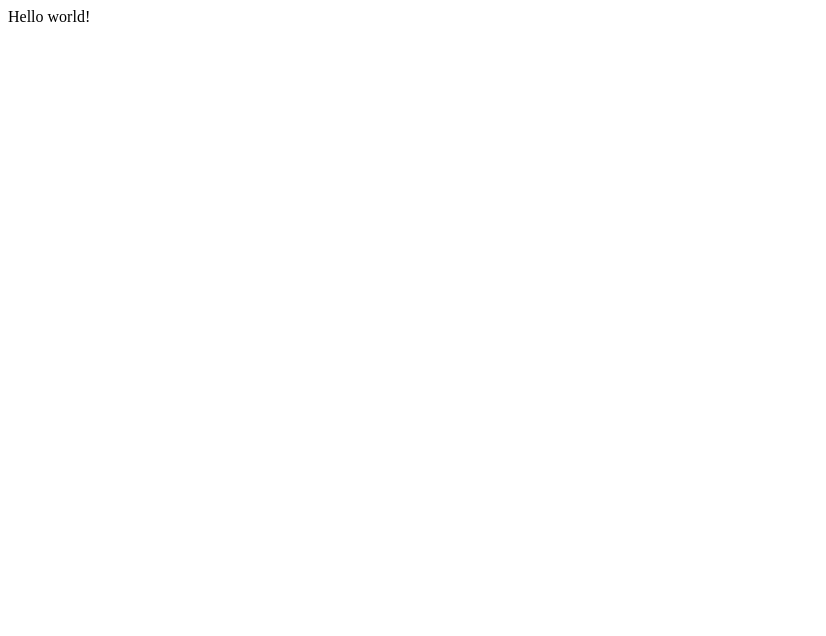
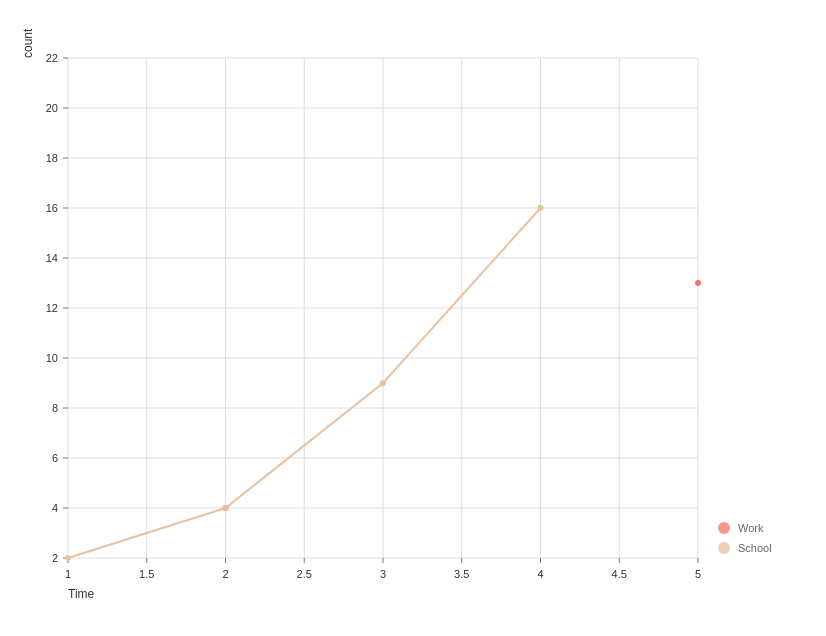
Before and after one commit to loggs/cost_of_education, a React (Create React App) app: page / in a window 1280 px wide. Shown: the top 636 px of the page, without its empty margins (0-826 px from the left). Built offline with nearby package versions, Linux system fonts and the light colour scheme.

Commit message:
Create initial line plot

```diff
--- a/package.json
+++ b/package.json
@@ -3,6 +3,7 @@
   "version": "0.1.0",
   "private": true,
   "dependencies": {
+    "@nivo/line": "^0.50.0",
     "react": "^16.5.2",
     "react-dom": "^16.5.2",
     "react-scripts": "2.0.5"
--- a/src/App.js
+++ b/src/App.js
@@ -1,9 +1,100 @@
-import React, { Component } from 'react';
+import React, { Component } from "react";
+import { ResponsiveLine } from "@nivo/line";
 
 class App extends Component {
+  state = {
+    data: [
+      {
+        id: "School",
+        data: [{ x: 1, y: 2 }, { x: 2, y: 4 }, { x: 3, y: 9 }, { x: 4, y: 16 }]
+      },
+      {
+        id: "Work",
+        data: [{ x: 1, y: 2 }, { x: 2, y: 3 }, { x: 3, y: 4 }, { x: 4, y: 5 }]
+      }
+    ]
+  };
   render() {
+    console.log(this.state.data);
     return (
-        <div>Hello world!</div>
+      <ResponsiveLine
+        data={this.state.data}
+        margin={{
+          top: 50,
+          right: 110,
+          bottom: 50,
+          left: 60
+        }}
+        xScale={{
+          type: "linear",
+          stacked: true,
+          min: "auto",
+          max: "auto"
+        }}
+        yScale={{
+          type: "linear",
+          stacked: true,
+          min: "auto",
+          max: "auto"
+        }}
+        minY="auto"
+        maxY="auto"
+        stacked={true}
+        axisBottom={{
+          orient: "bottom",
+          tickSize: 5,
+          tickPadding: 5,
+          tickRotation: 0,
+          legend: "Time",
+          legendOffset: 36,
+          legendPosition: "center"
+        }}
+        axisLeft={{
+          orient: "left",
+          tickSize: 5,
+          tickPadding: 5,
+          tickRotation: 0,
+          legend: "count",
+          legendOffset: -40,
+          legendPosition: "center"
+        }}
+        dotSize={10}
+        dotColor="inherit:darker(0.3)"
+        dotBorderWidth={2}
+        dotBorderColor="#ffffff"
+        enableDotLabel={true}
+        dotLabel="y"
+        dotLabelYOffset={-12}
+        animate={true}
+        motionStiffness={90}
+        motionDamping={15}
+        legends={[
+          {
+            anchor: "bottom-right",
+            direction: "column",
+            justify: false,
+            translateX: 100,
+            translateY: 0,
+            itemsSpacing: 0,
+            itemDirection: "left-to-right",
+            itemWidth: 80,
+            itemHeight: 20,
+            itemOpacity: 0.75,
+            symbolSize: 12,
+            symbolShape: "circle",
+            symbolBorderColor: "rgba(0, 0, 0, .5)",
+            effects: [
+              {
+                on: "hover",
+                style: {
+                  itemBackground: "rgba(0, 0, 0, .03)",
+                  itemOpacity: 1
+                }
+              }
+            ]
+          }
+        ]}
+      />
     );
   }
 }
--- a/src/index.js
+++ b/src/index.js
@@ -1,5 +1,10 @@
-import React from 'react';
-import ReactDOM from 'react-dom';
-import App from './App';
+import React from "react";
+import ReactDOM from "react-dom";
+import App from "./App";
 
-ReactDOM.render(<App />, document.getElementById('root'));
+ReactDOM.render(
+  <div style={{ height: "600px", width: "800px" }}>
+    <App />
+  </div>,
+  document.getElementById("root")
+);
```
